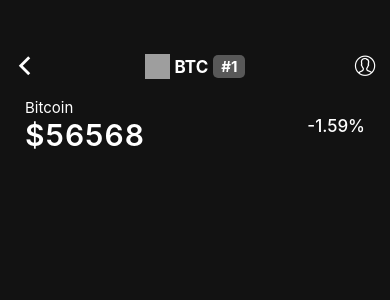
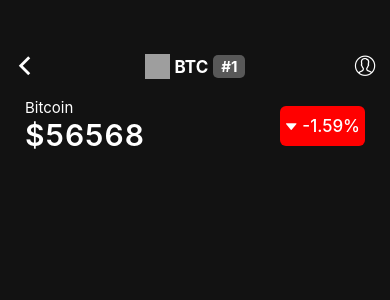
Before and after one commit to matan3sh/crypto-tracker, a React Native app: screen / in a window 390 px wide. Shown: the top 300 px of the page. Built offline with nearby package versions, Linux system fonts and the light colour scheme; grey boxes are pictures that could not be loaded.

Commit message:
Finish details page body component

```diff
--- a/src/components/CoinDetailsBody/CoinDetailsBody.jsx
+++ b/src/components/CoinDetailsBody/CoinDetailsBody.jsx
@@ -1,8 +1,12 @@
 import React from 'react';
 import { Text, View } from 'react-native';
+import { AntDesign } from '@expo/vector-icons';
 import { styles } from './styles';
 
 const CoinDetailsBody = ({ crypto }) => {
+  const percentageColor =
+    crypto.market_data.price_change_percentage_24h < 0 ? '#ea3943' : '#16c784';
+
   return (
     <View style={styles.container}>
       <View>
@@ -11,7 +15,17 @@
           ${crypto.market_data.current_price.usd}
         </Text>
       </View>
-      <View>
+      <View style={[styles.priceChangeContainer, { color: percentageColor }]}>
+        <AntDesign
+          style={styles.downArrow}
+          name={
+            crypto.market_data.price_change_percentage_24h < 0
+              ? 'caretdown'
+              : 'caretup'
+          }
+          size={12}
+          color={'white'}
+        />
         <Text style={styles.priceChange}>
           {crypto.market_data.price_change_percentage_24h.toFixed(2)}%
         </Text>
--- a/src/components/CoinDetailsBody/styles.js
+++ b/src/components/CoinDetailsBody/styles.js
@@ -1,5 +1,5 @@
 import { StyleSheet } from 'react-native';
-import { fontSize, spacing } from '../../styles';
+import { fontSize, radius, spacing } from '../../styles';
 
 export const styles = StyleSheet.create({
   container: {
@@ -18,9 +18,18 @@
     fontWeight: '600',
     color: 'white',
   },
+  priceChangeContainer: {
+    backgroundColor: 'red',
+    paddingHorizontal: spacing[2],
+    paddingVertical: spacing[3],
+    borderRadius: radius[2],
+    flexDirection: 'row',
+    alignItems: 'center',
+  },
   priceChange: {
     fontSize: 17,
     fontWeight: '500',
     color: 'white',
+    marginLeft: spacing[2],
   },
 });
--- a/src/components/CoinItem/CoinItem.jsx
+++ b/src/components/CoinItem/CoinItem.jsx
@@ -31,7 +31,7 @@
               coin.price_change_percentage_24h < 0 ? 'caretdown' : 'caretup'
             }
             size={12}
-            color={coin.price_change_percentage_24h < 0 ? '#ea3943' : '#16c784'}
+            color={percentageColor}
           />
           <Text style={[styles.text, { color: percentageColor }]}>
             {coin.price_change_percentage_24h.toFixed(2)}%
--- a/src/styles/index.js
+++ b/src/styles/index.js
@@ -1,3 +1,5 @@
 export const spacing = [1, 2.5, 5, 10, 15];
 
 export const fontSize = [12, 15, 30, 45, 60];
+
+export const radius = [1, 3, 6, 9, 12];
```
